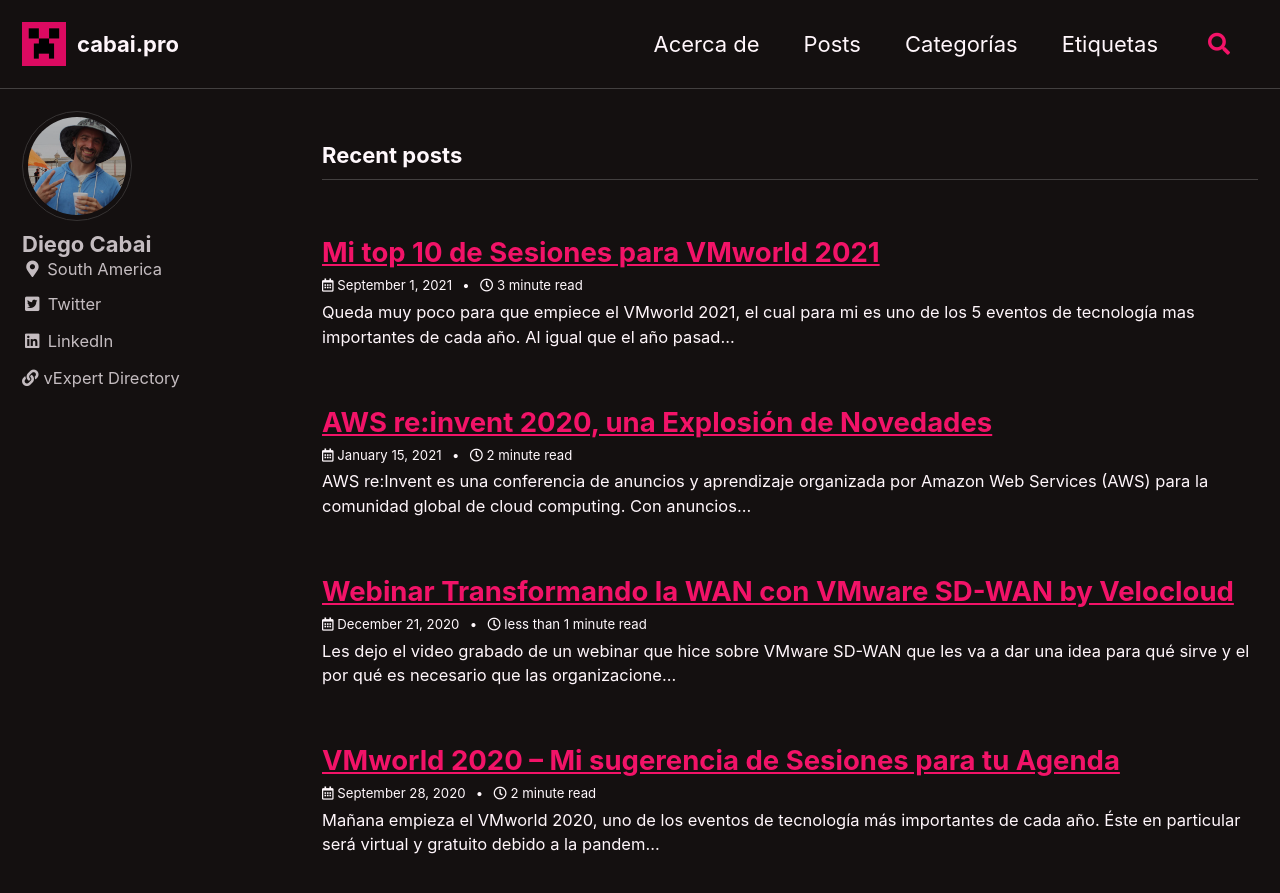
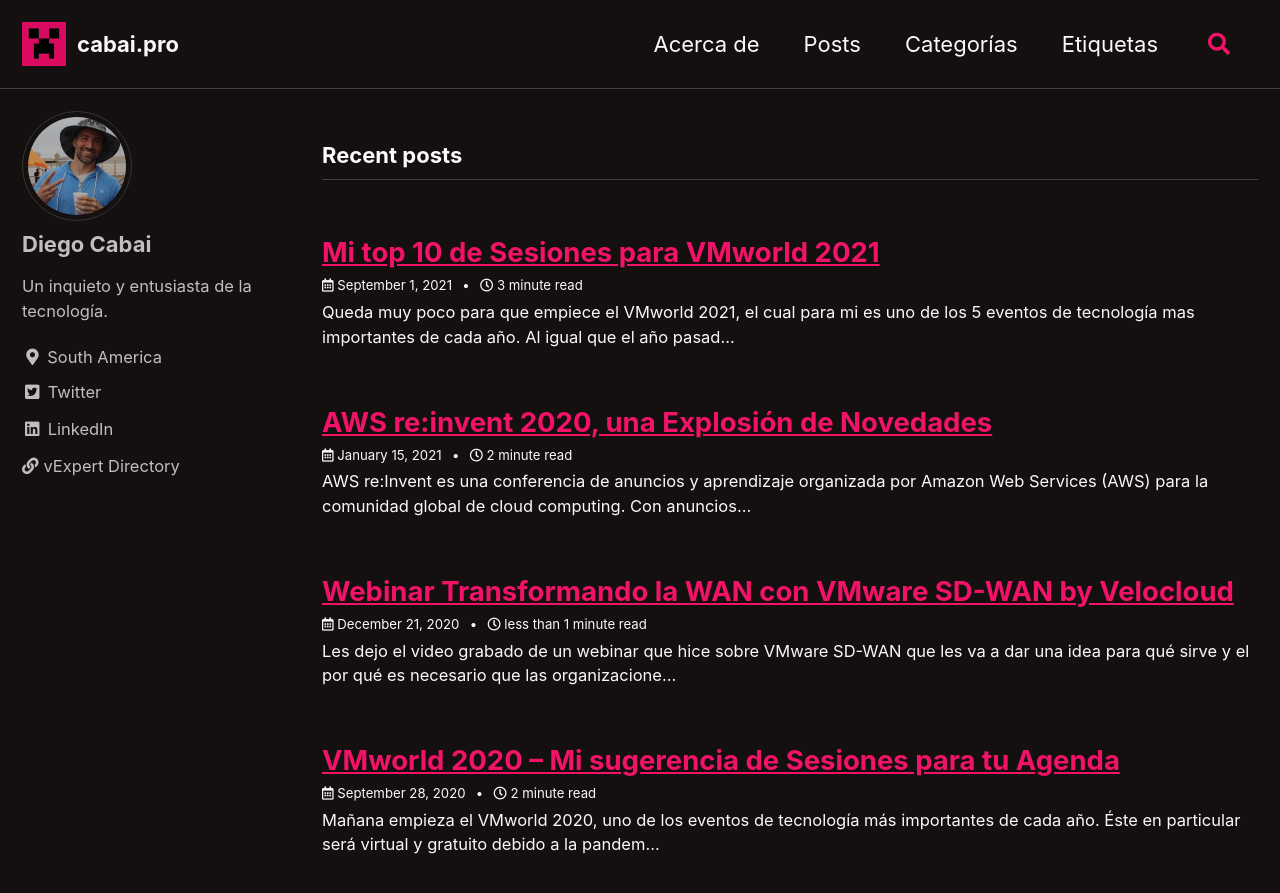
Before and after one commit to dcabai/dcabai.github.io, a Jekyll site: the page built from index.html, in a window 1280 px wide and 900 px high. Shown: the top 893 px of the window. Built offline with Jekyll 4.4.1, drawn with Linux system fonts in a browser that asks for light colours; cached includes are drawn as plain includes; the list of posts is cut into pages by our own code.

Commit message:
Update _config.yml

```diff
--- a/_config.yml
+++ b/_config.yml
@@ -103,7 +103,7 @@
 author:
   name             : "Diego Cabai"
   avatar           : "/assets/images/avatar.jpg"
-  bio              : #"I am an **amazing** person."
+  bio              : "Un inquieto y entusiasta de la tecnología."
   location         : "South America"
   email            :
   links:
```
